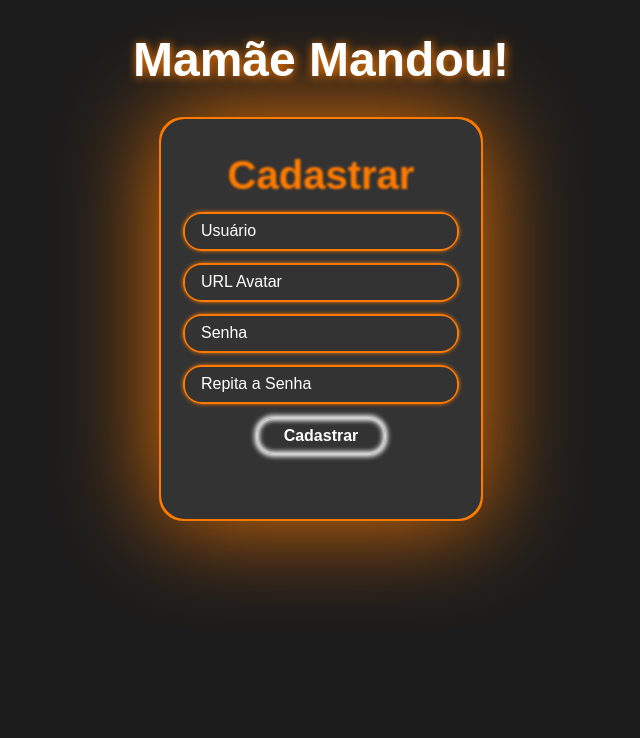
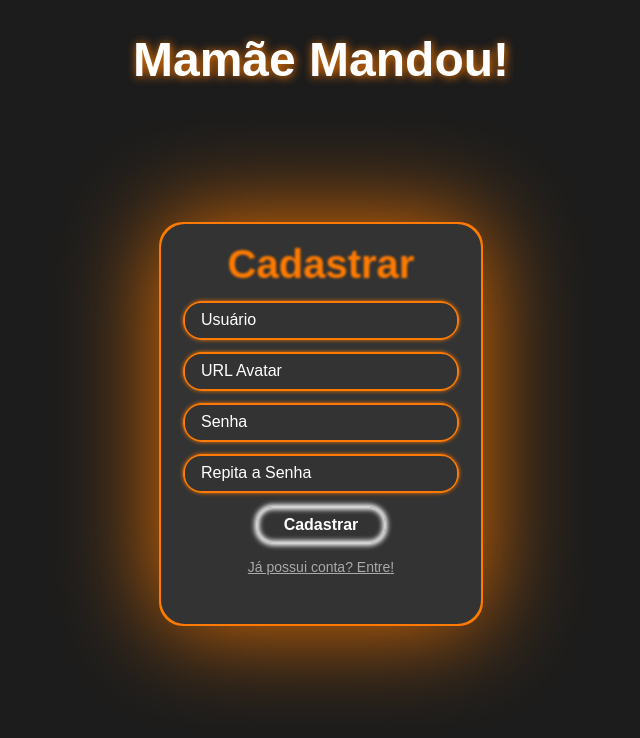
Before and after one commit to MarsK0/AvaliacaoFront3, a React (Create React App) app: page /signup in a window 1280 px wide. Shown: the top 738 px of the page, without its empty margins (319-959 px from the left). Built offline with nearby package versions, Linux system fonts and the light colour scheme; a web font is replaced by a local one.

Commit message:
Correcting form styles

```diff
--- /dev/null
+++ b/src/app/components/Container/style.ts
@@ -0,0 +1,12 @@
+import styled from "styled-components"
+
+export const Container = styled.div`
+  position: absolute;
+  z-index: -100;
+  width: 100%;
+  height: 100%;
+  display: flex;
+  flex-direction: column;
+  justify-content: center;
+  align-items: center;
+`
--- a/src/app/components/FormInput/style.ts
+++ b/src/app/components/FormInput/style.ts
@@ -29,7 +29,6 @@ export const InputWrapper = styled.div`
   height: 35px;
   position: relative;
   display: flex;
-  margin-top: 1rem;
   align-items: center;
   &::before,
   &::after {
--- a/src/app/components/SigninForm/SigninForm.tsx
+++ b/src/app/components/SigninForm/SigninForm.tsx
@@ -1,5 +1,6 @@
-import { StyledForm, Container, Wrapper, StyledH1, StyledH2, Error } from "./style"
+import { StyledForm, Wrapper, StyledH2, Error } from "./style"
 import { StyledInput, StyledSpan, InputWrapper } from '../FormInput/style'
+import { Link } from "react-router-dom"
 import { TFormLogin, FormLogin } from "../../utils/validations/formLogin"
 import NeonButton from "../NeonButton/NeonButton"
 import { zodResolver } from "@hookform/resolvers/zod"
@@ -17,29 +18,35 @@ const SigninForm: React.FC = () => {
 
   return(
     <>
-      <StyledH1>Mamãe Mandou!</StyledH1>
-      <Container>
         <Wrapper>
           <StyledForm onSubmit={handleSubmit(()=>{})} autoComplete="off">
             <StyledH2>Entrar</StyledH2>
-            <InputWrapper>
+            <InputWrapper style={{marginTop: '1rem'}}>
               <StyledInput type="text"
                            placeholder=" "
                            {...register('username')} />
               <StyledSpan>{'Usuário'}</StyledSpan>
             </InputWrapper>
-            {errors.username?.message && <Error>{errors.username?.message}</Error>}
-            <InputWrapper>
+            {errors.username?.message && <Error >{errors.username?.message}</Error>}
+            <InputWrapper style={{marginTop: '1.5rem',
+                                  marginBottom: '1.5rem'}}>
               <StyledInput type="password"
                            placeholder=" "
                            {...register('password')} />
               <StyledSpan>{'Senha'}</StyledSpan>
             </InputWrapper>
             {errors.password?.message && <Error>{errors.password?.message}</Error>}
-            <NeonButton color="#fff" text="Entrar" />
+            <NeonButton color="#fff"
+                        text="Entrar"/>
+            <Link to={'/signup'}
+                  style={{
+                    fontSize: '14px',
+                    color: '#999',
+                    marginTop: '1.5rem'
+                  }}
+                  className="marginTop">Não possui conta? Cadastre-se!</Link>
           </StyledForm>
         </Wrapper>
-      </Container>
     </>
   )
 }
--- a/src/app/components/SigninForm/style.ts
+++ b/src/app/components/SigninForm/style.ts
@@ -1,48 +1,4 @@
 import styled from "styled-components"
-
-export const StyledH1 = styled.h1`
-  font-size: 3em;
-  text-align: center;
-  margin: 2rem;
-  filter: blur(px);
-  animation: animateSignupH1 5s linear infinite;
-
-  @keyframes animateSignupH1 {
-    0%{
-      text-shadow: 1px 1px 10px #ff0000;
-    }
-    10%{
-      text-shadow: 1px 1px 10px #ff8000;
-    }
-    20%{
-      text-shadow: 1px 1px 10px #fff700;
-    }
-    30%{
-      text-shadow: 1px 1px 10px #aaff00;
-    }
-    40%{
-      text-shadow: 1px 1px 10px #2bff00;
-    }
-    50%{
-      text-shadow: 1px 1px 10px #00ffa2;
-    }
-    60%{
-      text-shadow: 1px 1px 10px #00ccff;
-    }
-    70%{
-      text-shadow: 1px 1px 10px #002aff;
-    }
-    80%{
-      text-shadow: 1px 1px 10px #7b00ff;
-    }
-    90%{
-      text-shadow: 1px 1px 10px #ff00fb;
-    }
-    100%{
-      text-shadow: 1px 1px 10px #ff0000;
-    }
-  }
-`
 
 export const StyledH2 = styled.h2`
   font-weight: bold;
@@ -99,7 +55,6 @@ export const StyledForm = styled.form`
   flex-direction: column;
   align-items: center;
   justify-content: center;
-  row-gap: 3rem;
   padding: 0 0 2rem;
   & {
     position: relative;
@@ -165,17 +120,8 @@ export const StyledForm = styled.form`
 
 `
 
-export const Container = styled.div`
-  position: absolute;
-  z-index: -100;
-  width: 100%;
-  height: 100%;
-  display: flex;
-  flex-direction: column;
-  align-items: center;
-`
-
 export const Wrapper = styled.div`
+  margin-top: 2.5rem;
   width: 25%;
   min-width: 300px;
   min-height: 400px;
--- a/src/app/components/SignupForm/SignupForm.tsx
+++ b/src/app/components/SignupForm/SignupForm.tsx
@@ -1,5 +1,6 @@
-import { StyledForm, Container, Wrapper, StyledH1, StyledH2, Error } from "./style"
+import { StyledForm, Wrapper, StyledH2, Error } from "./style"
 import { StyledInput, StyledSpan, InputWrapper } from '../FormInput/style'
+import { Link } from "react-router-dom"
 import { FormSignup, TFormSignup } from "../../utils/validations/formSignup"
 import { useForm } from 'react-hook-form'
 import { zodResolver } from '@hookform/resolvers/zod'
@@ -17,33 +18,31 @@ const SignupForm: React.FC = () => {
 
   return(
     <>
-      <Container>
-      <StyledH1>Mamãe Mandou!</StyledH1>
-        <Wrapper>
+        <Wrapper >
           <StyledForm onSubmit={handleSubmit(()=>{})} autoComplete="off">
             <StyledH2>Cadastrar</StyledH2>
-            <InputWrapper>
+            <InputWrapper style={{marginTop: '1rem'}}>
               <StyledInput type="text"
                            placeholder=" "
                            {...register('username')} />
               <StyledSpan>{'Usuário'}</StyledSpan>
             </InputWrapper>
             {errors.username?.message && <Error>{errors.username?.message}</Error>}
-            <InputWrapper>
+            <InputWrapper style={{marginTop: '1rem'}}>
               <StyledInput type="text"
                            placeholder=" "
                            {...register('avatar')} />
               <StyledSpan>{'URL Avatar'}</StyledSpan>
             </InputWrapper>
             {errors.avatar?.message && <Error>{errors.avatar?.message}</Error>}
-            <InputWrapper>
+            <InputWrapper style={{marginTop: '1rem'}}>
               <StyledInput type="password"
                            placeholder=" "
                            {...register('password')} />
               <StyledSpan>{'Senha'}</StyledSpan>
-            </InputWrapper>
+            </InputWrapper >
             {errors.password?.message && <Error>{errors.password?.message}</Error>}
-            <InputWrapper>
+            <InputWrapper style={{marginTop: '1rem'}}>
               <StyledInput type="password"
                            placeholder=" "
                            {...register('repeatPassword')} />
@@ -52,9 +51,14 @@ const SignupForm: React.FC = () => {
             {errors.repeatPassword?.message && <Error>{errors.repeatPassword?.message}</Error>}
             <NeonButton color="#fff"
                         text="Cadastrar" />
+            <Link to={'/signin'}
+                  style={{
+                    fontSize: '14px',
+                    color: '#aaa',
+                    marginTop: '1rem'
+                  }}>Já possui conta? Entre!</Link>
           </StyledForm>
         </Wrapper>
-      </Container>
     </>
   )
 }
--- a/src/app/components/SignupForm/style.ts
+++ b/src/app/components/SignupForm/style.ts
@@ -1,48 +1,4 @@
 import styled from "styled-components"
-
-export const StyledH1 = styled.h1`
-  font-size: 3em;
-  text-align: center;
-  margin: 2rem;
-  filter: blur(px);
-  animation: animateSignupH1 5s linear infinite;
-
-  @keyframes animateSignupH1 {
-    0%{
-      text-shadow: 1px 1px 10px #ff0000;
-    }
-    10%{
-      text-shadow: 1px 1px 10px #ff8000;
-    }
-    20%{
-      text-shadow: 1px 1px 10px #fff700;
-    }
-    30%{
-      text-shadow: 1px 1px 10px #aaff00;
-    }
-    40%{
-      text-shadow: 1px 1px 10px #2bff00;
-    }
-    50%{
-      text-shadow: 1px 1px 10px #00ffa2;
-    }
-    60%{
-      text-shadow: 1px 1px 10px #00ccff;
-    }
-    70%{
-      text-shadow: 1px 1px 10px #002aff;
-    }
-    80%{
-      text-shadow: 1px 1px 10px #7b00ff;
-    }
-    90%{
-      text-shadow: 1px 1px 10px #ff00fb;
-    }
-    100%{
-      text-shadow: 1px 1px 10px #ff0000;
-    }
-  }
-`
 
 export const StyledH2 = styled.h2`
   font-weight: bold;
@@ -157,17 +113,8 @@ export const StyledForm = styled.form`
 
 `
 
-export const Container = styled.div`
-  position: absolute;
-  z-index: -100;
-  width: 100%;
-  height: 100%;
-  display: flex;
-  flex-direction: column;
-  align-items: center;
-`
-
 export const Wrapper = styled.div`
+  margin-top: 3rem;
   width: 25%;
   min-width: 300px;
   min-height: 400px;
--- /dev/null
+++ b/src/app/components/StyledH1/style.ts
@@ -0,0 +1,47 @@
+import styled from "styled-components"
+
+export const StyledH1 = styled.h1`
+  position: absolute;
+  top: 0;
+  font-size: 3em;
+  text-align: center;
+  margin: 2rem;
+  filter: blur(px);
+  animation: animateSignupH1 5s linear infinite;
+
+  @keyframes animateSignupH1 {
+    0%{
+      text-shadow: 1px 1px 10px #ff0000;
+    }
+    10%{
+      text-shadow: 1px 1px 10px #ff8000;
+    }
+    20%{
+      text-shadow: 1px 1px 10px #fff700;
+    }
+    30%{
+      text-shadow: 1px 1px 10px #aaff00;
+    }
+    40%{
+      text-shadow: 1px 1px 10px #2bff00;
+    }
+    50%{
+      text-shadow: 1px 1px 10px #00ffa2;
+    }
+    60%{
+      text-shadow: 1px 1px 10px #00ccff;
+    }
+    70%{
+      text-shadow: 1px 1px 10px #002aff;
+    }
+    80%{
+      text-shadow: 1px 1px 10px #7b00ff;
+    }
+    90%{
+      text-shadow: 1px 1px 10px #ff00fb;
+    }
+    100%{
+      text-shadow: 1px 1px 10px #ff0000;
+    }
+  }
+`
--- a/src/app/pages/signin/Signin.tsx
+++ b/src/app/pages/signin/Signin.tsx
@@ -1,8 +1,13 @@
+import { Container } from "../../components/Container/style"
+import { StyledH1 } from "../../components/StyledH1/style"
 import SigninForm from "../../components/SigninForm/SigninForm"
 
 const Signin: React.FC = () => {
   return(
-    <SigninForm />
+    <Container>
+      <StyledH1>Mamãe Mandou!</StyledH1>
+      <SigninForm />
+    </Container>
   )
 }
 
--- a/src/app/pages/signup/SIgnup.tsx
+++ b/src/app/pages/signup/SIgnup.tsx
@@ -1,8 +1,13 @@
 import SignupForm from "../../components/SignupForm/SignupForm"
+import { StyledH1 } from "../../components/StyledH1/style"
+import { Container } from "../../components/Container/style"
 
 const Signup: React.FC = () => {
   return(
-    <SignupForm />
+    <Container>
+      <StyledH1>Mamãe Mandou!</StyledH1>
+      <SignupForm />
+    </Container>
   )
 }
 
```
